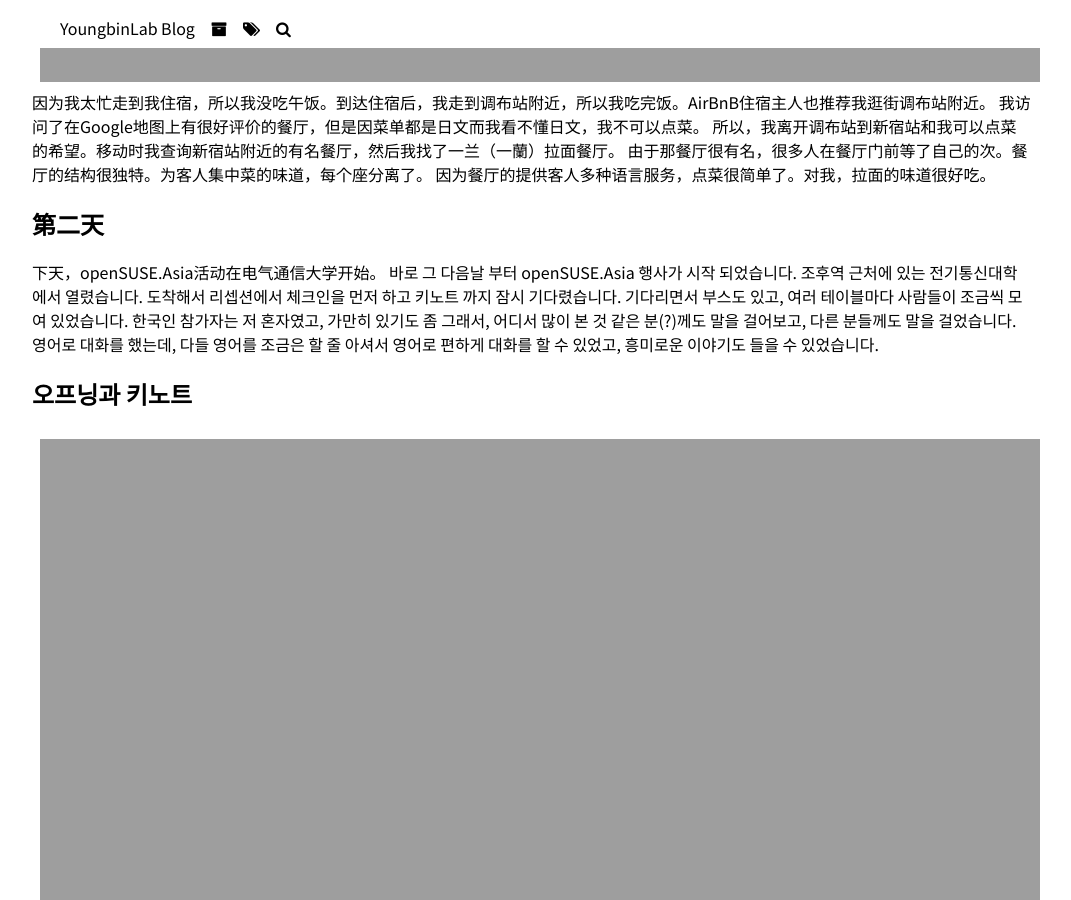
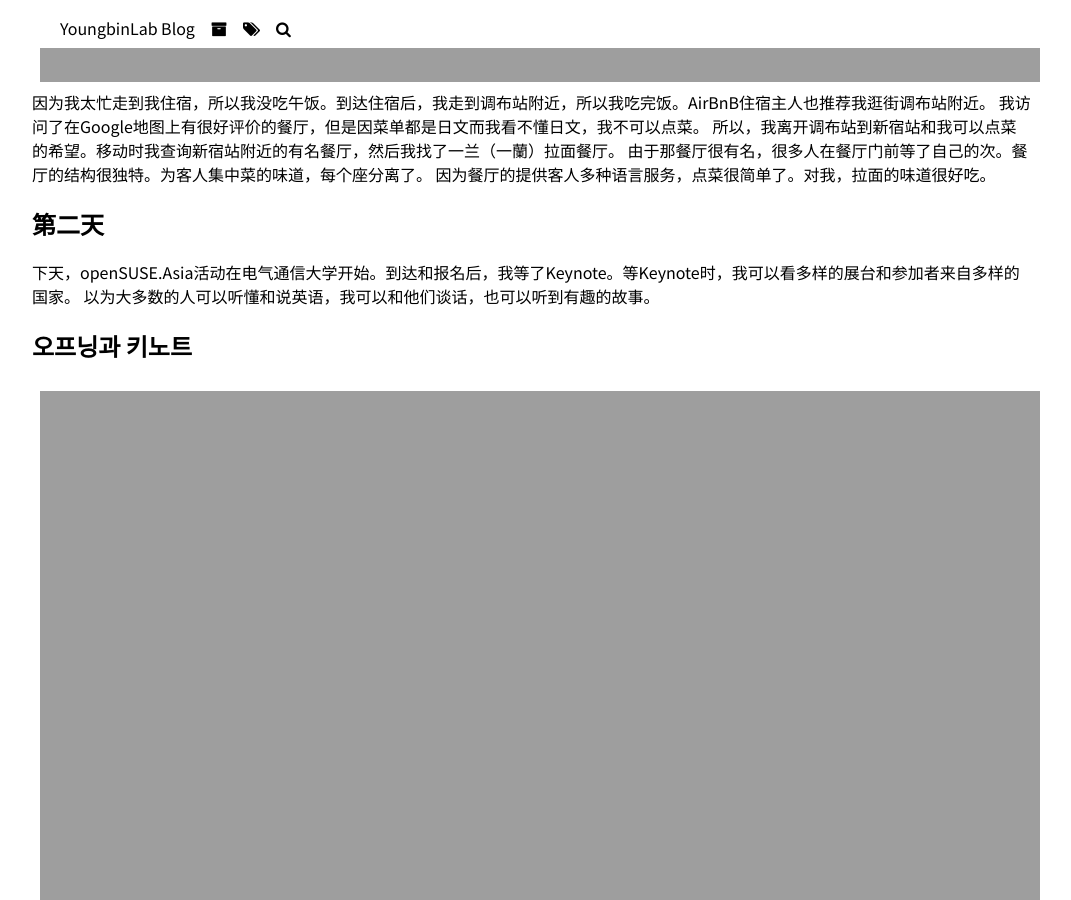
Before and after one commit to sukso96100/blog, a Jekyll site: the page built from _posts/2017-10-29-opensuse-asia-2017-tokyo-zh-cn.md, in a window 1280 px wide and 900 px high, scrolled down 2132 px. Shown: the whole window, without its empty margins (108-1179 px from the left). Built offline with Jekyll 4.4.1, drawn with Linux system fonts in a browser that asks for light colours; comment, search, counter and statistics services are not loaded; some of the changed text lies outside the part shown.

Commit message:
fixed some wrong info

```diff
--- a/_posts/2017-10-29-opensuse-asia-2017-tokyo-zh-cn.md
+++ b/_posts/2017-10-29-opensuse-asia-2017-tokyo-zh-cn.md
@@ -6,7 +6,7 @@
 tags: review trip linux opensuse libreoffice tokyo
 ---
 
-每次我听到海外国际活动信息，总有一天我想参加。上次西天，我听到了根据GNOME.Asia重庆的信息。
+每次我听到海外国际活动信息时，总有一天我想参加。上次西天，我听到了根据GNOME.Asia重庆的信息。
 因为我想参加GNOME.Asia，我订了参加计划。但是，因为我大学中间考试，我不可以参加。
 多亏Nogata Jun，我得到了对openSUSE.Asia东京的日程信息。因openSUSE.Asia我大学中间考试后开始，我决定参加。
 首先我买了飞机票，然后因为东京的酒店价格对我太贵，我定了AirBnB住宿。
@@ -27,21 +27,20 @@
 
 # 第二天
 
-下天，openSUSE.Asia活动在电气通信大学开始。
-바로 그 다음날 부터 openSUSE.Asia 행사가 시작 되었습니다. 조후역 근처에 있는 전기통신대학에서 열렸습니다.
-도착해서 리셉션에서 체크인을 먼저 하고 키노트 까지 잠시 기다렸습니다. 기다리면서 부스도 있고, 여러 테이블마다 사람들이 조금씩 모여 있었습니다.
-한국인 참가자는 저 혼자였고, 가만히 있기도 좀 그래서, 어디서 많이 본 것 같은 분(?)께도 말을 걸어보고, 다른 분들께도 말을 걸었습니다.
-영어로 대화를 했는데, 다들 영어를 조금은 할 줄 아셔서 영어로 편하게 대화를 할 수 있었고, 흥미로운 이야기도 들을 수 있었습니다.
+下天，openSUSE.Asia活动在电气通信大学开始。到达和报名后，我等了Keynote。等Keynote时，我可以看多样的展台和参加者来自多样的国家。
+以为大多数的人可以听懂和说英语，我可以和他们谈话，也可以听到有趣的故事。
 
 ## 오프닝과 키노트
 ![Opening](https://sukso96100.github.io/blogimgs/opensuseasia_d2_0.jpg)
 
-먼저 이번 openSUSE.Asia 위원장을 맡은 Fuminobu Takeyama 님께서 이번 행사에 대해서 소개를 하는 시간을 가졌습니다.
-이번에 행사를 열계 된 계기와, 행사 주최를 통해 이루고자 하는 목적, 행사 일정 소개와 마지막으로 당일 저녁에 있는 서밋 파티에 대해서 안내해 주셨습니다.
+首先，Fuminobu Takeyama谁是这次openSUSE.Asia的委员会主席，介绍这次活动。
+他介绍观众这次活动的举行理由，目标，两天的活动日程，和这天晚上的Summit Party。
 
-바로 이어서 openSUSE Board 의장인, Richard Brown 님께서 openSUSE 프로젝트에 대해 대략적으로 설명하는 시간을 가졌습니다.
-openSUSE 행사라고 꼭 openSUSE 를 사용하는 사람만 오는 것이 아니고, 다른 리눅스 배포판을 쓰는 사람, 리눅스를 처음 접하는 사람도
-참석할 수 있기 때문에, openSUSE 프로젝트를 소개하는 시간을 통해 참가자의 관심을 끌어내는 좋은 발표 였습니다.
+然后，Richard Brown谁是openSUSE Board主席，介绍大家openSUSE工程。
+因为参加者中一部分不是openSUSE用户，而是别的Linux Distribution用户或者非Linux用户，
+他吸引观众的兴趣的演讲很棒。
+
+他先简绍openSUSE工程，然后介绍别的openSUSE关联的工程。
 
 먼저 오픈수세 프로젝트에 대해서 간단히 알려주시고, 오픈수세 배포판 프로젝트 말고 또 어떤 프로젝트가 있는지 소개해 주셨습니다.
 운영체제 테스트 자동화 시스템인 openQA, 오픈수세 패키지와 다른 배포판 패키지도 빌드 하여 배포할 수 있는 도구를 제공하는 Open Build Service 에 대해서 소개해 주셨습니다.
```
Also changed, not shown: _posts/2017-10-27-opensuse-asia-2017-tokyo-en.md (+1 -1 lines).
